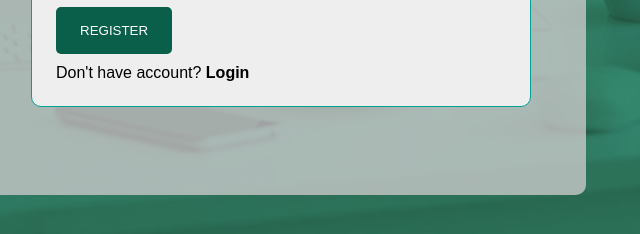
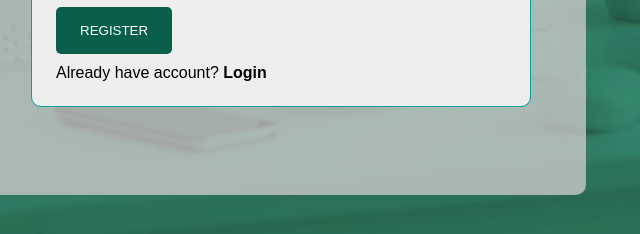
Before and after one commit to imcodes/intro-to-html-css-js, a plain HTML site: page index.html in a window 1280 px wide. Both pictures are taken after a click on the element "Register". Shown: the part 532-766 px from the top of the page, 354-994 px from the left. Drawn offline with Linux system fonts and the light colour scheme.

```diff
--- a/index.html
+++ b/index.html
@@ -49,7 +49,7 @@
                         <div class="input-group">
                             <input type="submit" class="button" value="Register">
                         </div>
-                        <span> Don't have account? <b class="text-link"  onclick="toggleLoginRegister()">Login</b></span>
+                        <span> Already have account? <b class="text-link"  onclick="toggleLoginRegister()">Login</b></span>
 
                     </form>
                 </div>
```
Also changed, not shown: assets/image/logo.png (deleted).
